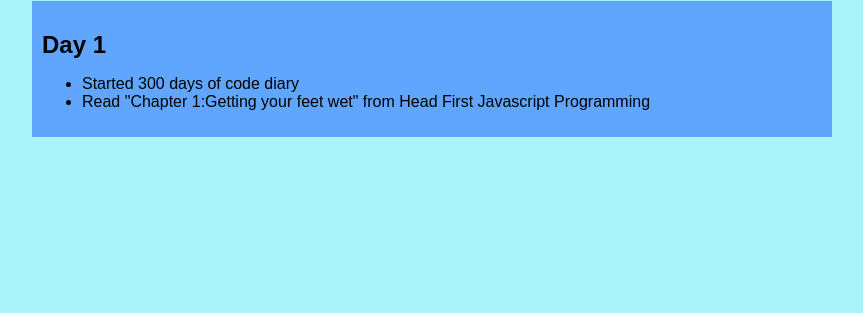
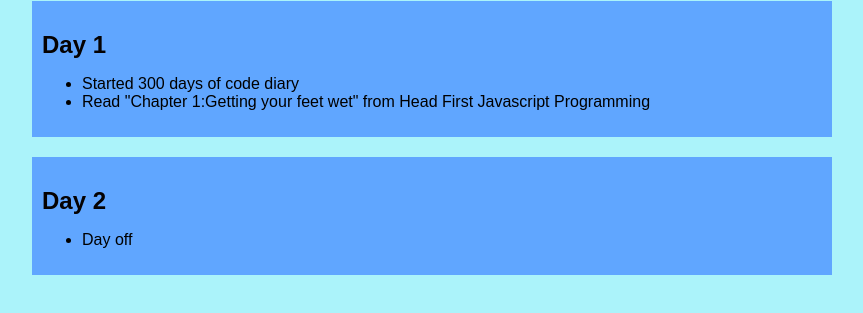
Before and after one commit to veyselarslanbugul/300DaysOfCode2024, a plain HTML site: page index.html in a window 1280 px wide. Shown: the part 107-420 px from the top of the page, without its empty margins (208-1071 px from the left). Drawn offline with Linux system fonts and the light colour scheme.

Commit message:
add day 2

```diff
--- a/index.html
+++ b/index.html
@@ -47,6 +47,14 @@
         </ul>
     </div>
 
+
+    <div class="day">
+        <h2>Day 2</h2>
+        <ul>
+            <li>Day off </li>
+        </ul>
+    </div>
+
 </div>
 
 </body>
```
